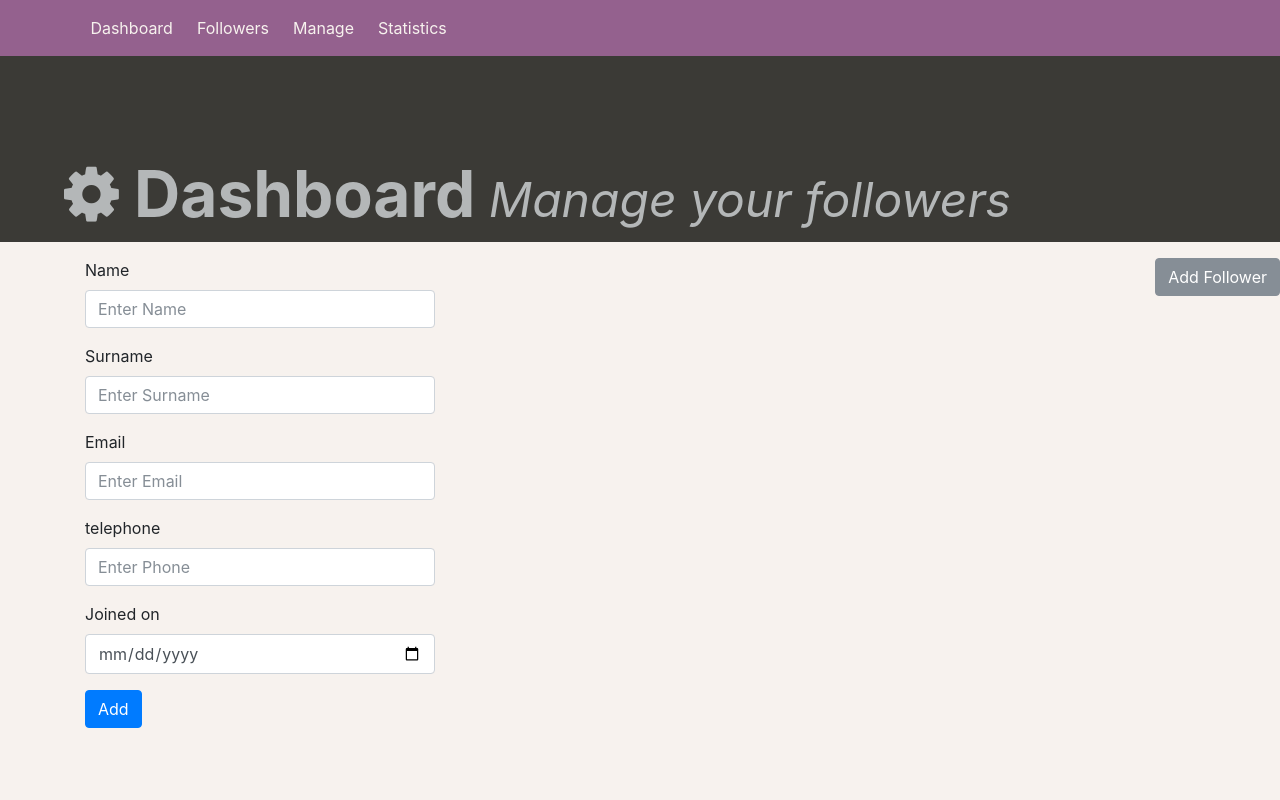
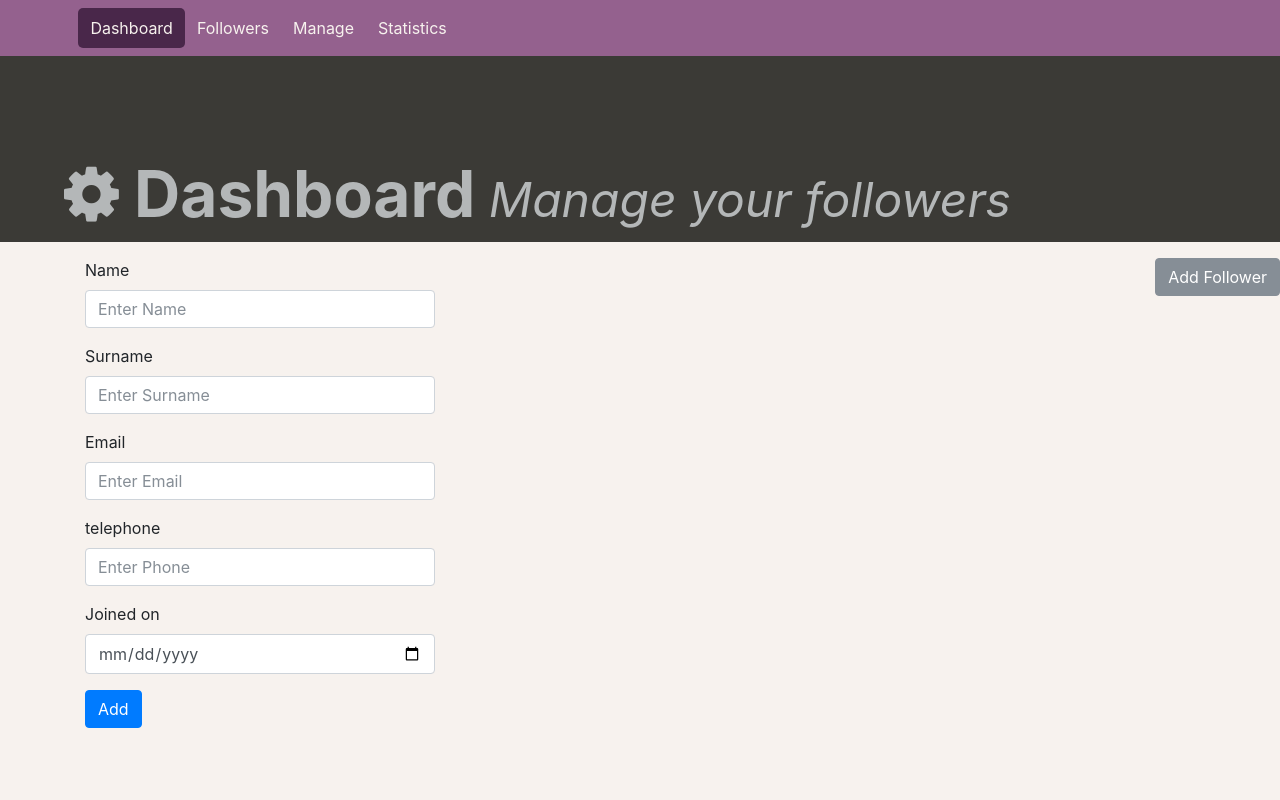
Before and after one commit to nafissatou1/follower-manager, a plain HTML site: page followers.html in a window 1280 px wide. Shown: the top 800 px of the page. Drawn offline with nearby package versions, Linux system fonts and the light colour scheme.

Commit message:
Update style.css

```diff
--- a/css/style.css
+++ b/css/style.css
@@ -54,6 +54,11 @@ section#login input{
   margin: 0 0.25em;
 }
 
+.navbar .navbar-nav .nav-item.active {
+  color: rgb(244, 222, 203);
+  background-color: #49274a;
+  border-radius: 5px;
+}
 button.navbar-toggler {
   border-color: #fff;
 }
```
